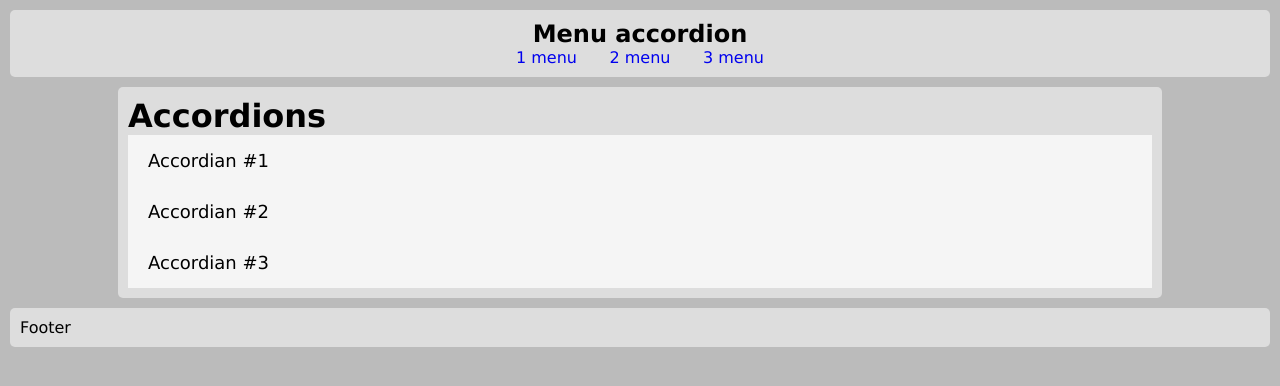
After one commit to jesushernan3/aprendiendo.local, a PHP site: the page made by recursos/Snippets/Menu Accordion.html in a window 1280 px wide. The commit adds this page. Shown: the top 386 px of the page. Run offline with PHP 8.4, Linux system fonts and the light colour scheme; some libraries are stand-ins or nearby versions.

```diff
--- /dev/null
+++ b/recursos/Snippets/Menu Accordion.html
@@ -0,0 +1,157 @@
+<!DOCTYPE html>
+<html lang="en">
+  <head>
+    <meta charset="UTF-8">
+    <meta name="viewport" content="initial-scale=1, maximum-scale=1">
+    <link rel="stylesheet" href="css/pruebas.css">
+    <link rel="stylesheet" href="https://use.fontawesome.com/releases/v5.0.13/css/all.css" integrity="sha384-DNOHZ68U8hZfKXOrtjWvjxusGo9WQnrNx2sqG0tfsghAvtVlRW3tvkXWZh58N9jp" crossorigin="anonymous">
+
+    <title></title>
+    <style>
+      * {
+        margin: 0;
+        padding: 0;
+        list-style-type: none;
+        font-family: Verdana;
+        text-decoration: none;
+      }
+      body {
+        background-color: #bbb;
+      }
+      header, main, footer {
+        background-color: #ddd;
+        margin:10px;
+        border-radius: 5px;
+        padding: 10px;
+      }
+      header {
+        text-align: center;
+      }
+      main {
+        width: 80%;
+        margin-left: auto;
+        margin-right: auto;
+      }
+      footer {
+
+      }
+      nav ul {
+        display: flex;
+        justify-content: space-between;
+        width: 20%;
+        margin: 0 auto;
+      }
+      nav li {
+
+      }
+
+      /*Accordion ------*/
+      button.accordion {
+        width: 100%;
+        background-color: whitesmoke;
+        border: none;
+        outline: none;
+        text-align: left;
+        padding: 15px 20px;
+        font-size: 18px;
+        cursor: pointer;
+        transition: background-color 0.2s linear;
+      }
+      button.accordion:hover, button.accordion.is-open {
+        background-color: #ddd;
+      }
+      button.accordion:after {
+        content: '\f055';
+        font-family: "fontawesome";
+        font-size: 14px;
+        float: right;
+      }
+      button.accordion.is-open:after {
+        content: '\f056';
+      }
+      .accordion-content {
+        padding: 0 20px;
+        border-left: 1px solid whitesmoke;
+        border-radius: 1px solid whitesmoke;
+        max-height: 0;
+        overflow: hidden;
+        transition: max-height 0.2s ease-in-out;
+      }
+    </style>
+  </head>
+  <body>
+
+    <header>
+    <h2>Menu accordion</h2>
+      <nav>
+        <ul>
+          <li><a href="#">1 menu</a></li>
+          <li><a href="#">2 menu</a></li>
+          <li><a href="#">3 menu</a></li>
+        </ul>
+      </nav>
+    </header>
+
+    <main>
+      <div class="container">
+        <h1>Accordions</h1>
+
+        <button class="accordion">Accordian #1</button>
+        <div class="accordion-content">
+          <p>
+            Lorem ipsum dolor sit amet, consectetur adipisicing elit. Quas deleniti molestias necessitatibus quaerat quos incidunt! Quas officiis repellat dolore omnis nihil quo, ratione cupiditate! Sed, deleniti, recusandae! Animi, sapiente, nostrum?
+          </p>
+          <p>
+            Lorem ipsum dolor sit amet, consectetur adipisicing elit. Quas deleniti molestias necessitatibus quaerat quos incidunt! Quas officiis repellat dolore omnis nihil quo, ratione cupiditate! Sed, deleniti, recusandae! Animi, sapiente, nostrum?
+          </p>
+          <p>
+            Lorem ipsum dolor sit amet, consectetur adipisicing elit. Quas deleniti molestias necessitatibus quaerat quos incidunt! Quas officiis repellat dolore omnis nihil quo, ratione cupiditate! Sed, deleniti, recusandae! Animi, sapiente, nostrum?
+          </p>
+        </div>
+
+
+        <button class="accordion">Accordian #2</button>
+        <div class="accordion-content">
+          <p>
+            Lorem ipsum dolor sit amet, consectetur adipisicing elit. Quas deleniti molestias necessitatibus quaerat quos incidunt! Quas officiis repellat dolore omnis nihil quo, ratione cupiditate! Sed, deleniti, recusandae! Animi, sapiente, nostrum?
+          </p>
+        </div>
+
+
+        <button class="accordion">Accordian #3</button>
+        <div class="accordion-content">
+          <p>
+            Lorem ipsum dolor sit amet, consectetur adipisicing elit. Quas deleniti molestias necessitatibus quaerat quos incidunt! Quas officiis repellat dolore omnis nihil quo, ratione cupiditate! Sed, deleniti, recusandae! Animi, sapiente, nostrum?
+          </p>
+        </div>
+      </div>
+  <!-- contend ends here -->
+
+    </main>
+
+    <footer>
+      Footer
+    </footer>
+
+    <script>
+      var accordions = document.getElementsByClassName("accordion");
+
+      for (var i = 0; i < accordions.length; i++) {
+        accordions[i].onclick = function () {
+          this.classList.toggle('is-open');
+
+          let content = this.nextElementSibling;
+          if (content.style.maxHeight) {
+            // accordion is open, we need to close it
+            content.style.maxHeight = null;
+          } else {
+            // accordion is closed
+            content.style.maxHeight = content.scrollHeight + "px";
+          }
+        }
+      }
+    </script>
+
+    </script>
+  </body>
+</html>
--- a/views/vistas-php/php-variables.php
+++ b/views/vistas-php/php-variables.php
@@ -1,8 +1,8 @@
 <?php
-$raiz = "../";
-include_once("../php/funciones-comunes.php");
+$raiz = "/";
+include_once($raiz. "php/funciones-comunes.php");
 $titulo_pagina = 'Variables JS';
-include($raiz . "inc/head.php");
+include($raiz . "inc/partials/header.php");
 ?>
 <main>
 
```
Also changed, not shown: css/main.css (+5 -3 lines), inc/partials/nav-main.php (+10 -4 lines).
